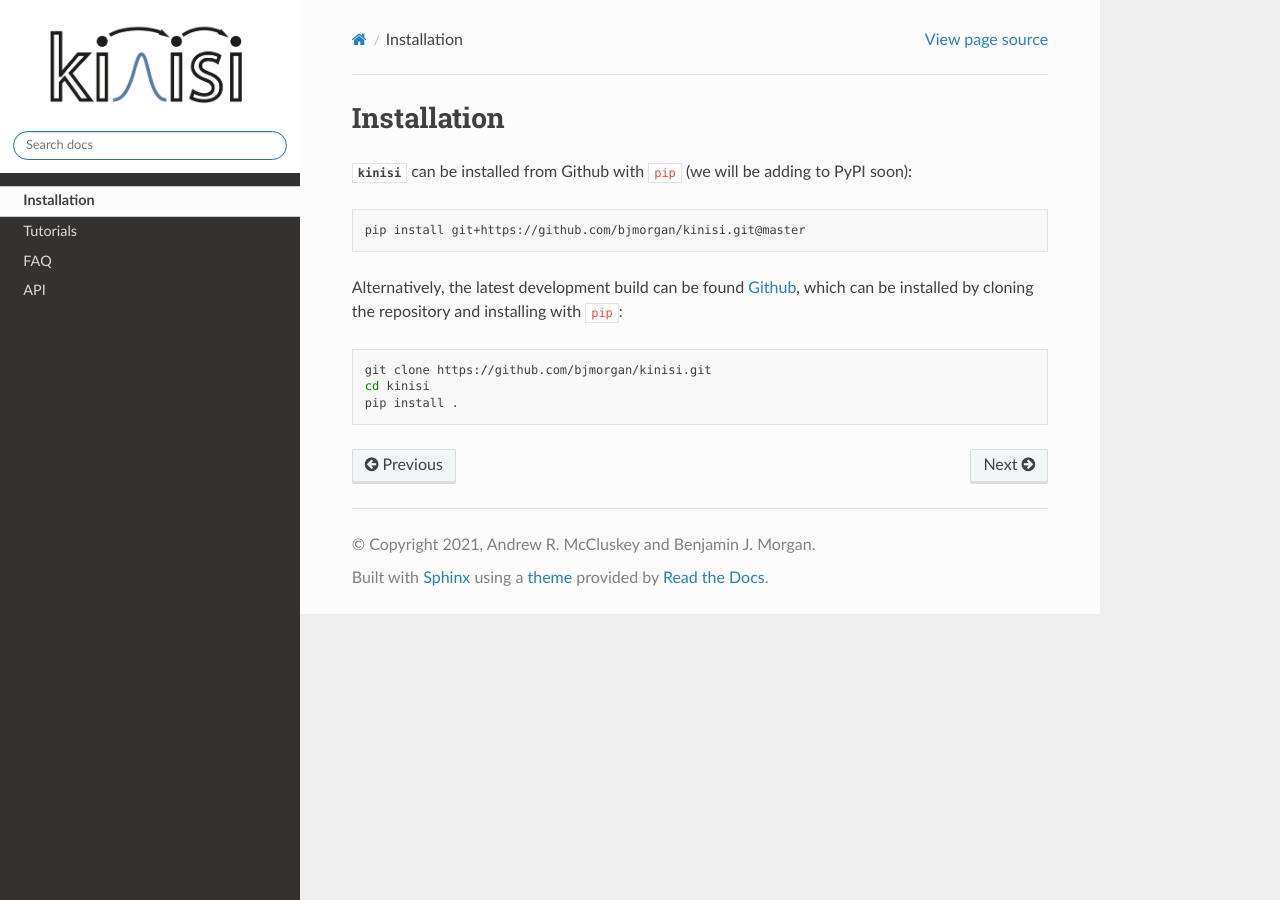
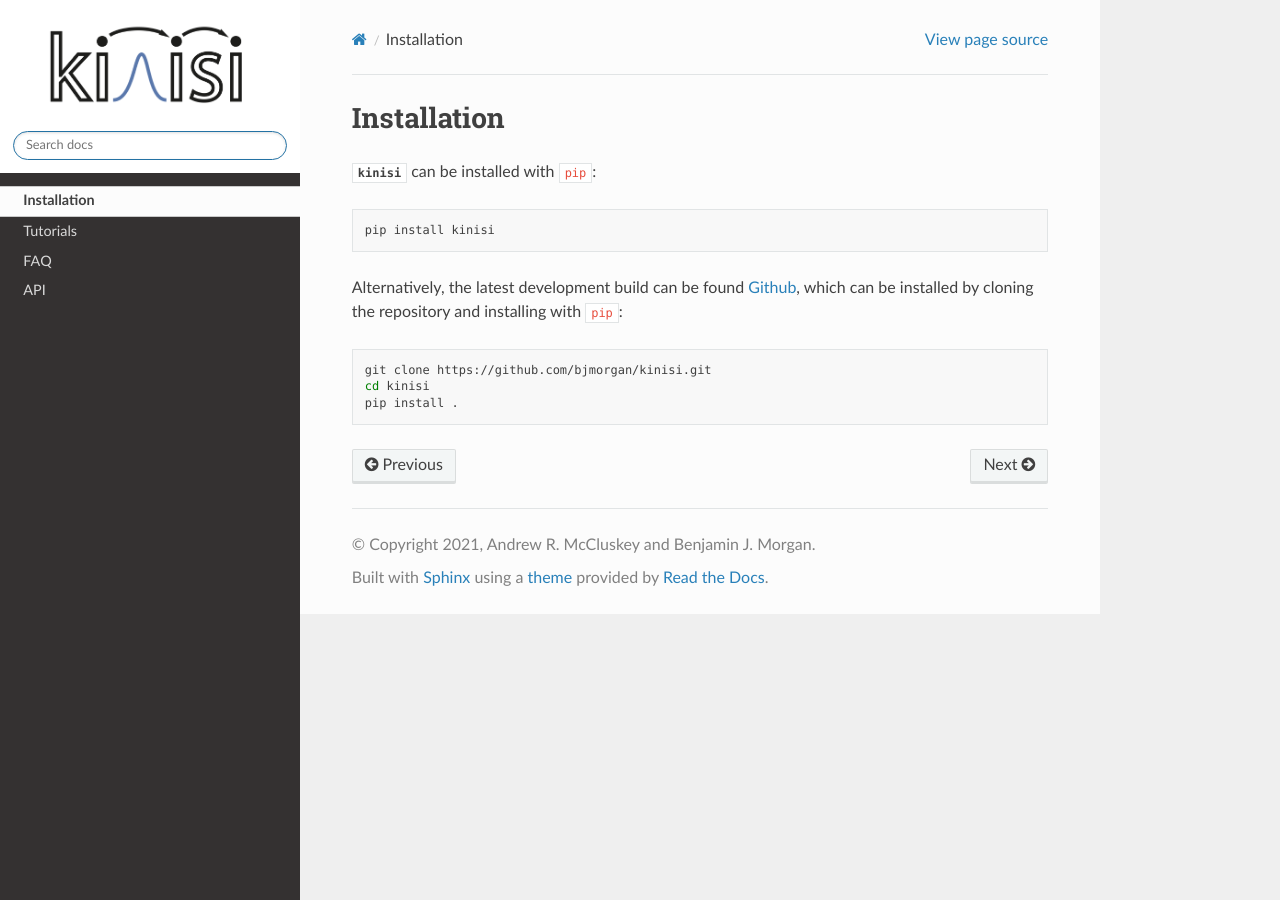
Before and after one commit to bjmorgan/kinisi, a Sphinx documentation site: the page built from docs/source/installation.rst, in a window 1280 px wide. Built offline with Sphinx 7.4.7 and the Read the Docs theme 2.0.0, drawn with Linux system fonts in a browser that asks for light colours; formulas are drawn with MathJax 3; the version number could not be read and is left out.

Commit message:
update installation instructions

```diff
--- a/docs/source/installation.rst
+++ b/docs/source/installation.rst
@@ -1,11 +1,11 @@
 Installation
 ============
 
-:py:mod:`kinisi` can be installed from Github with :code:`pip` (we will be adding to PyPI soon):
+:py:mod:`kinisi` can be installed with :code:`pip`:
 
 .. code-block:: bash
 
-   pip install git+https://github.com/bjmorgan/kinisi.git@master
+   pip install kinisi
 
 Alternatively, the latest development build can be found `Github`_, which can be installed by cloning the repository and installing with :code:`pip`:
 
```
